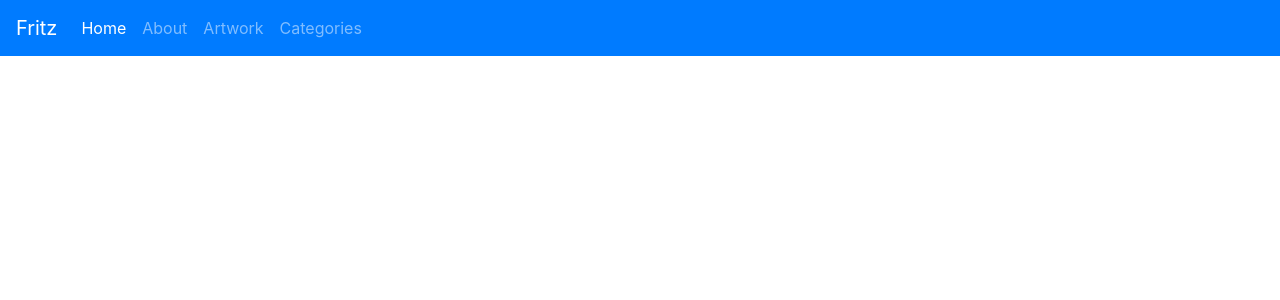
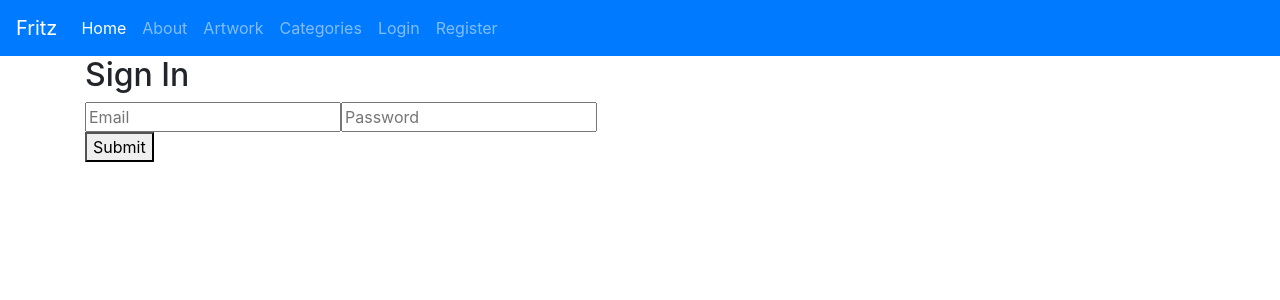
Before and after one commit to Akira957/Sarah-Fritz, a React (Create React App) app in the folder Client/: page /Login in a window 1280 px wide. Shown: the top 300 px of the page. Built offline with nearby package versions, Linux system fonts and the light colour scheme.

Commit message:
added login and register page to project and naavbar

```diff
--- a/Client/src/App.js
+++ b/Client/src/App.js
@@ -6,6 +6,8 @@ import Artwork from "./pages/Artwork";
 import Categories from "./pages/Categories";
 import Main from "./pages/Main";
 import Navigation from "./components/Navigation";
+import Login from "./pages/Login";
+import Register from "./pages/Resgister";
 
 
 function App() {
@@ -17,6 +19,8 @@ function App() {
           <Link to="/About" component={About} />
           <Link to="/Artwork" component={Artwork} />
           <Link to="/Categories" component={Categories} />
+          <Link to="/Login" component={Login} />
+          <Link to="/Register" component={Register} />
         </Navigation>
         <Main />
       </div>
--- a/Client/src/components/Navigation.js
+++ b/Client/src/components/Navigation.js
@@ -22,6 +22,12 @@ const Navigation = () => {
                         <li className="nav-item">
                             <a className="nav-link" href="/Categories">Categories</a>
                         </li>
+                        <li className="nav-item">
+                            <a className="nav-link" href="/Login">Login</a>
+                        </li>
+                        <li className="nav-item">
+                            <a className="nav-link" href="/Register">Register</a>
+                        </li>
                     </ul>
                 </div>
             </nav>
--- /dev/null
+++ b/Client/src/pages/Login.js
@@ -0,0 +1,30 @@
+import React, { useState } from "react";
+
+function Login() {
+
+    const [user, setUser] = useState({
+        email: "",
+        password: ""
+    });
+
+    const handleLogin = event => {
+        const { name, value } = event.target;
+
+        setUser(oldState => ({ ...oldState, [name]: value }));
+    };
+
+    const { email, password } = user;
+
+    return (
+        <div className="container">
+            <h2>Sign In</h2>
+            <form>
+                <input name="email" onChange={handleLogin} value={email} placeholder="Email" />
+                <input name="password" onChange={handleLogin} value={password} placeholder="Password" />
+            </form>
+            <button>Submit</button>
+        </div>
+    )
+}
+
+export default Login;
--- a/Client/src/pages/Main.js
+++ b/Client/src/pages/Main.js
@@ -4,6 +4,8 @@ import Home from "./Home";
 import About from "./About";
 import Artwork from "./Artwork";
 import Categories from "./Categories";
+import Login from "./Login";
+import Register from "./Resgister";
 
 
 class Main extends Component {
@@ -15,6 +17,8 @@ class Main extends Component {
                     <Route path="/About" component={About} />
                     <Route exact path="/Artwork" component={Artwork} />
                     <Route exact path="/Categories" component={Categories} />
+                    <Route exact path="/Login" component={Login} />
+                    <Route exact path="/Register" component={Register} />
                 </Switch>
             </div>
         )
--- /dev/null
+++ b/Client/src/pages/Resgister.js
@@ -0,0 +1,30 @@
+import React, { useState } from "react";
+
+function Register() {
+
+    const [user, setUser] = useState({
+        email: "",
+        password: ""
+    });
+
+    const handleChange = event => {
+        const { name, value } = event.target;
+
+        setUser(oldState => ({ ...oldState, [name]: value }));
+    };
+
+    const { email, password } = user;
+
+    return (
+        <div className="container">
+            <h2>Register</h2>
+            <form>
+                <input name="email" onChange={handleChange} value={email} placeholder="Email" />
+                <input name="password" onChange={handleChange} value={password} placeholder="Password" />
+            </form>
+            <button>Submit</button>
+        </div>
+    )
+}
+
+export default Register;
```
